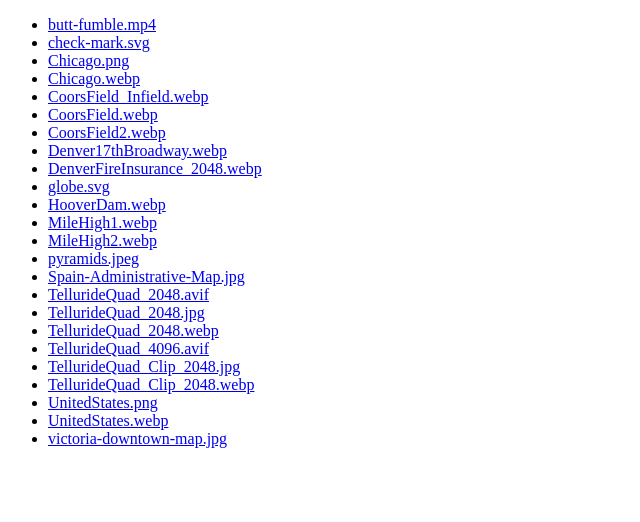
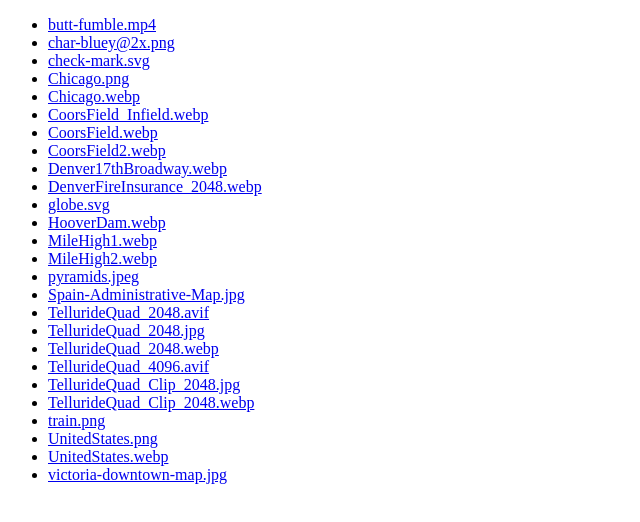
Before and after one commit to sagewall/test-images, a plain HTML site: page index.html in a window 1280 px wide. Shown: the whole page, without its empty margins (0-640 px from the left). Drawn offline with Linux system fonts and the light colour scheme.

Commit message:
update index.html

```diff
--- a/index.html
+++ b/index.html
@@ -9,6 +9,7 @@
   <body>
     <ul>
       <li><a href="./butt-fumble.mp4">butt-fumble.mp4</a></li>
+      <li><a href="./char-bluey@2x.png">char-bluey@2x.png</a></li>
       <li><a href="./check-mark.svg">check-mark.svg</a></li>
       <li><a href="./Chicago.png">Chicago.png</a></li>
       <li><a href="./Chicago.webp">Chicago.webp</a></li>
@@ -43,6 +44,9 @@
           >TellurideQuad_Clip_2048.webp</a
         >
       </li>
+      <li>
+        <a href="./train.png">train.png</a>
+      </li>
       <li><a href="./UnitedStates.png">UnitedStates.png</a></li>
       <li><a href="./UnitedStates.webp">UnitedStates.webp</a></li>
       <li>
```
